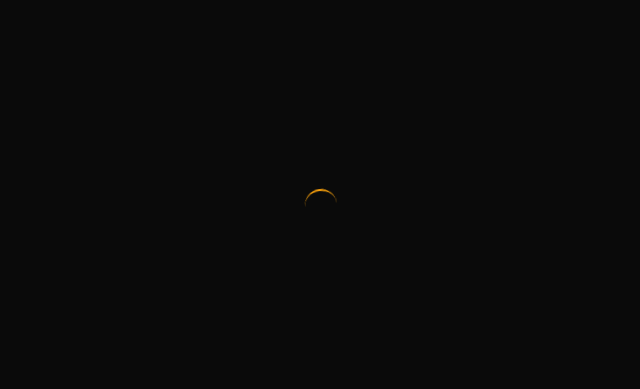
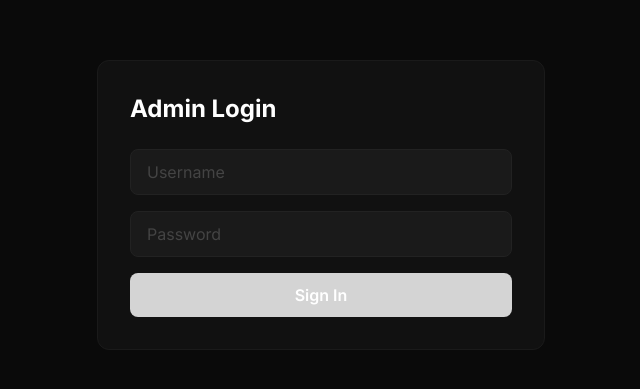
Before and after one commit to whitexhunter/hunters-auto-adv, a Next.js app in the folder dashboard/: page /admin/campaigns in a window 1280 px wide. Before the commit this address had no page. Shown: the part 195-584 px from the top of the page, without its empty margins (319-959 px from the left). Built offline with nearby package versions, Linux system fonts and the light colour scheme.

Commit message:
Refactor AdminLayout for better token handling
Refactor admin layout to improve loading state handling and sidebar functionality. Update navigation items and integrate token verification with axios.

```diff
--- a/dashboard/src/app/admin/layout.tsx
+++ b/dashboard/src/app/admin/layout.tsx
@@ -1,85 +1,160 @@
 'use client';
 
 import { useEffect, useState } from 'react';
-import { useRouter } from 'next/navigation';
+import { useRouter, usePathname } from 'next/navigation';
 import Link from 'next/link';
-import { Shield, Users, MessageSquare, CreditCard, BarChart3, LogOut, Menu, DollarSign, Activity, Key, Settings } from 'lucide-react';
 import axios from 'axios';
 
 export default function AdminLayout({ children }: { children: React.ReactNode }) {
   const router = useRouter();
-  const [admin, setAdmin] = useState<any>(null);
+  const pathname = usePathname();
+  const [admin, setAdmin] = useState(null);
   const [loading, setLoading] = useState(true);
-  const [sidebarOpen, setSidebarOpen] = useState(false);
 
   useEffect(() => {
     const token = localStorage.getItem('adminToken');
-    if (!token) { router.push('/admin/login'); return; }
+    if (!token) {
+      // Show login form if no token
+      setLoading(false);
+      return;
+    }
+    // ★ THE KEY FIX — set base URL for all admin axios calls
+    axios.defaults.baseURL = 'https://hunters-api-gnyg.onrender.com';
     axios.defaults.headers.common['Authorization'] = `Bearer ${token}`;
-    setAdmin({ username: localStorage.getItem('adminUsername') || 'Admin' });
-    setLoading(false);
+
+    // Verify token by fetching overview
+    axios.get('/api/admin/overview')
+      .then(() => setAdmin({ username: 'admin' }))
+      .catch(() => {
+        localStorage.removeItem('adminToken');
+      })
+      .finally(() => setLoading(false));
   }, []);
 
-  function handleLogout() {
-    localStorage.removeItem('adminToken');
-    localStorage.removeItem('adminUsername');
-    router.push('/admin/login');
+  // If no token, show admin login form
+  if (!localStorage.getItem('adminToken')) {
+    return <AdminLogin />;
   }
 
-  if (loading) return <div className="min-h-screen flex items-center justify-center bg-dark-900"><div className="animate-spin rounded-full h-8 w-8 border-t-2 border-amber-500" /></div>;
+  if (loading) {
+    return (
+      <div className="min-h-screen bg-dark-900 flex items-center justify-center">
+        <div className="animate-spin rounded-full h-12 w-12 border-t-2 border-b-2 border-accent"></div>
+      </div>
+    );
+  }
 
   const navItems = [
-    { icon: BarChart3, label: 'Dashboard', href: '/admin' },
-    { icon: Users, label: 'Users', href: '/admin/users' },
-    { icon: Key, label: 'Accounts (Keys)', href: '/admin/accounts' },
-    { icon: MessageSquare, label: 'Campaigns', href: '/admin/campaigns' },
-    { icon: CreditCard, label: 'Subscriptions', href: '/admin/subscriptions' },
-    { icon: DollarSign, label: 'Pricing', href: '/admin/pricing' },
-    { icon: Settings, label: 'LTC Settings', href: '/admin/ltc-settings' },
-    { icon: Activity, label: 'System Status', href: '/admin/status' },
+    { label: 'Overview', href: '/admin' },
+    { label: 'Users', href: '/admin/users' },
+    { label: 'Accounts', href: '/admin/accounts' },
+    { label: 'Campaigns', href: '/admin/campaigns' },
+    { label: 'Pricing', href: '/admin/pricing' },
+    { label: 'Subscriptions', href: '/admin/subscription' },
+    { label: 'Status', href: '/admin/status' },
   ];
 
   return (
-    <div className="min-h-screen bg-dark-900 flex">
-      <aside className={`fixed lg:static inset-y-0 left-0 z-40 w-64 bg-dark-800 border-r border-dark-600 transform transition-transform duration-200 ${sidebarOpen ? 'translate-x-0' : '-translate-x-full lg:translate-x-0'}`}>
-        <div className="p-4 border-b border-dark-600">
-          <Link href="/admin" className="flex items-center gap-2">
-            <Shield className="w-8 h-8 text-amber-500" />
-            <span className="text-lg font-bold">Hunter's<span className="text-dark-100">Admin</span></span>
-          </Link>
-        </div>
-        <nav className="p-4 space-y-1">
-          {navItems.map((item) => (
-            <Link key={item.href} href={item.href} onClick={() => setSidebarOpen(false)}
-              className="flex items-center gap-3 px-3 py-2.5 rounded-lg text-dark-100 hover:text-amber-400 hover:bg-dark-700 transition-all">
-              <item.icon className="w-5 h-5" /><span>{item.label}</span>
-            </Link>
-          ))}
-        </nav>
-        <div className="absolute bottom-0 left-0 right-0 p-4 border-t border-dark-600">
-          <div className="flex items-center gap-3 px-3 py-2">
-            <div className="w-8 h-8 rounded-full bg-amber-900/50 flex items-center justify-center text-sm font-bold text-amber-400">{admin?.username?.charAt(0).toUpperCase()}</div>
-            <div className="flex-1 min-w-0">
-              <div className="text-sm font-medium truncate">{admin?.username}</div>
-              <div className="text-xs text-amber-500">Admin</div>
-            </div>
-            <button onClick={handleLogout} className="text-dark-100 hover:text-red-400 transition-colors"><LogOut className="w-4 h-4" /></button>
+    <div className="min-h-screen bg-dark-900">
+      <div className="flex">
+        {/* Sidebar */}
+        <aside className="w-64 bg-dark-800 min-h-screen p-4 border-r border-dark-700">
+          <h2 className="text-lg font-bold text-accent mb-6">Admin Panel</h2>
+          <nav className="flex flex-col gap-2">
+            {navItems.map((item) => (
+              <Link
+                key={item.href}
+                href={item.href}
+                className={`px-3 py-2.5 rounded-lg text-sm transition-all ${
+                  pathname === item.href
+                    ? 'bg-accent/10 text-accent'
+                    : 'text-dark-100 hover:text-accent hover:bg-dark-700'
+                }`}
+              >
+                {item.label}
+              </Link>
+            ))}
+          </nav>
+          <div className="mt-auto pt-4 border-t border-dark-700">
+            <button
+              onClick={() => {
+                localStorage.removeItem('adminToken');
+                router.push('/admin');
+              }}
+              className="w-full text-left px-3 py-2 text-sm text-red-400 hover:bg-dark-700 rounded-lg"
+            >
+              Logout
+            </button>
           </div>
-        </div>
-      </aside>
-
-      {sidebarOpen && <div className="fixed inset-0 bg-black/50 z-30 lg:hidden" onClick={() => setSidebarOpen(false)} />}
-
-      <div className="flex-1 min-w-0">
-        <header className="sticky top-0 z-20 bg-dark-900/80 backdrop-blur-sm border-b border-dark-600 px-4 h-16 flex items-center">
-          <button className="lg:hidden" onClick={() => setSidebarOpen(true)}><Menu className="w-6 h-6" /></button>
-          <div className="flex items-center gap-2 ml-auto">
-            <span className="w-2 h-2 bg-green-500 rounded-full animate-pulse" />
-            <span className="text-xs text-dark-100">Admin Panel</span>
-          </div>
-        </header>
-        <main className="p-4 md:p-6 lg:p-8">{children}</main>
+        </aside>
+        {/* Main content */}
+        <main className="flex-1 p-8 overflow-auto">
+          {children}
+        </main>
       </div>
     </div>
   );
 }
+
+function AdminLogin() {
+  const [username, setUsername] = useState('');
+  const [password, setPassword] = useState('');
+  const [error, setError] = useState('');
+  const [loading, setLoading] = useState(false);
+  const router = useRouter();
+
+  async function handleLogin(e) {
+    e.preventDefault();
+    setLoading(true);
+    setError('');
+    try {
+      const { data } = await axios.post('https://hunters-api-gnyg.onrender.com/api/admin/auth/login', {
+        username, password
+      });
+      localStorage.setItem('adminToken', data.token);
+      window.location.href = '/admin';
+    } catch (err) {
+      setError(err.response?.data?.error || 'Login failed');
+    } finally {
+      setLoading(false);
+    }
+  }
+
+  return (
+    <div className="min-h-screen bg-dark-900 flex items-center justify-center">
+      <div className="bg-dark-800 p-8 rounded-xl w-full max-w-md border border-dark-700">
+        <h1 className="text-2xl font-bold text-white mb-6">Admin Login</h1>
+        {error && (
+          <div className="bg-red-500/10 border border-red-500 text-red-400 px-4 py-2 rounded-lg mb-4 text-sm">
+            {error}
+          </div>
+        )}
+        <form onSubmit={handleLogin} className="flex flex-col gap-4">
+          <input
+            type="text"
+            placeholder="Username"
+            value={username}
+            onChange={(e) => setUsername(e.target.value)}
+            className="bg-dark-700 border border-dark-600 rounded-lg px-4 py-2.5 text-white placeholder-dark-300 focus:outline-none focus:border-accent"
+            required
+          />
+          <input
+            type="password"
+            placeholder="Password"
+            value={password}
+            onChange={(e) => setPassword(e.target.value)}
+            className="bg-dark-700 border border-dark-600 rounded-lg px-4 py-2.5 text-white placeholder-dark-300 focus:outline-none focus:border-accent"
+            required
+          />
+          <button
+            type="submit"
+            disabled={loading}
+            className="bg-accent hover:bg-accent/90 text-white font-semibold py-2.5 rounded-lg transition-all disabled:opacity-50"
+          >
+            {loading ? 'Signing in...' : 'Sign In'}
+          </button>
+        </form>
+      </div>
+    </div>
+  );
+}
```
